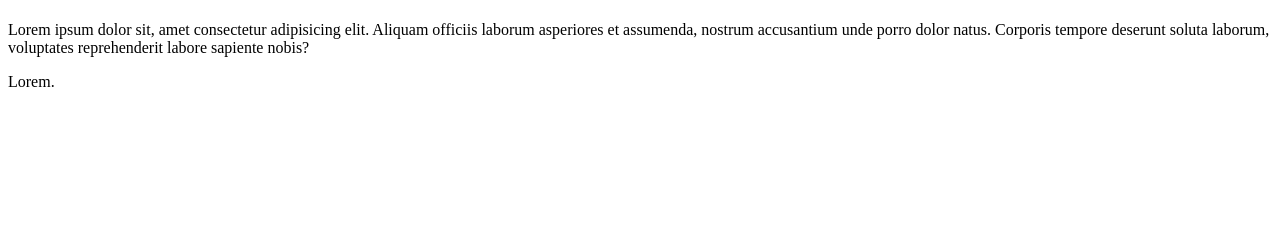
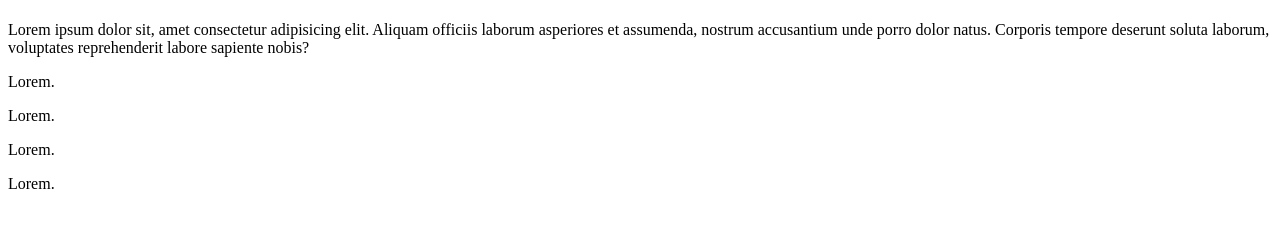
Before and after one commit to denbrit/git_test, a plain HTML site: page index.html in a window 1280 px wide. Shown: the part 59-286 px from the top of the page. Drawn offline with Linux system fonts and the light colour scheme.

Commit message:
много странных параграфов

```diff
--- a/index.html
+++ b/index.html
@@ -12,6 +12,9 @@
     <p>Lorem ipsum dolor sit, amet consectetur adipisicing elit. Aliquam officiis laborum asperiores et assumenda, nostrum accusantium unde porro dolor natus. Corporis tempore deserunt soluta laborum, voluptates reprehenderit labore sapiente nobis?</p>
     <div class="page">
         <p>Lorem.</p>
+        <p>Lorem.</p>
+        <p>Lorem.</p>
+        <p>Lorem.</p>
     </div>
 
 </body>
```
